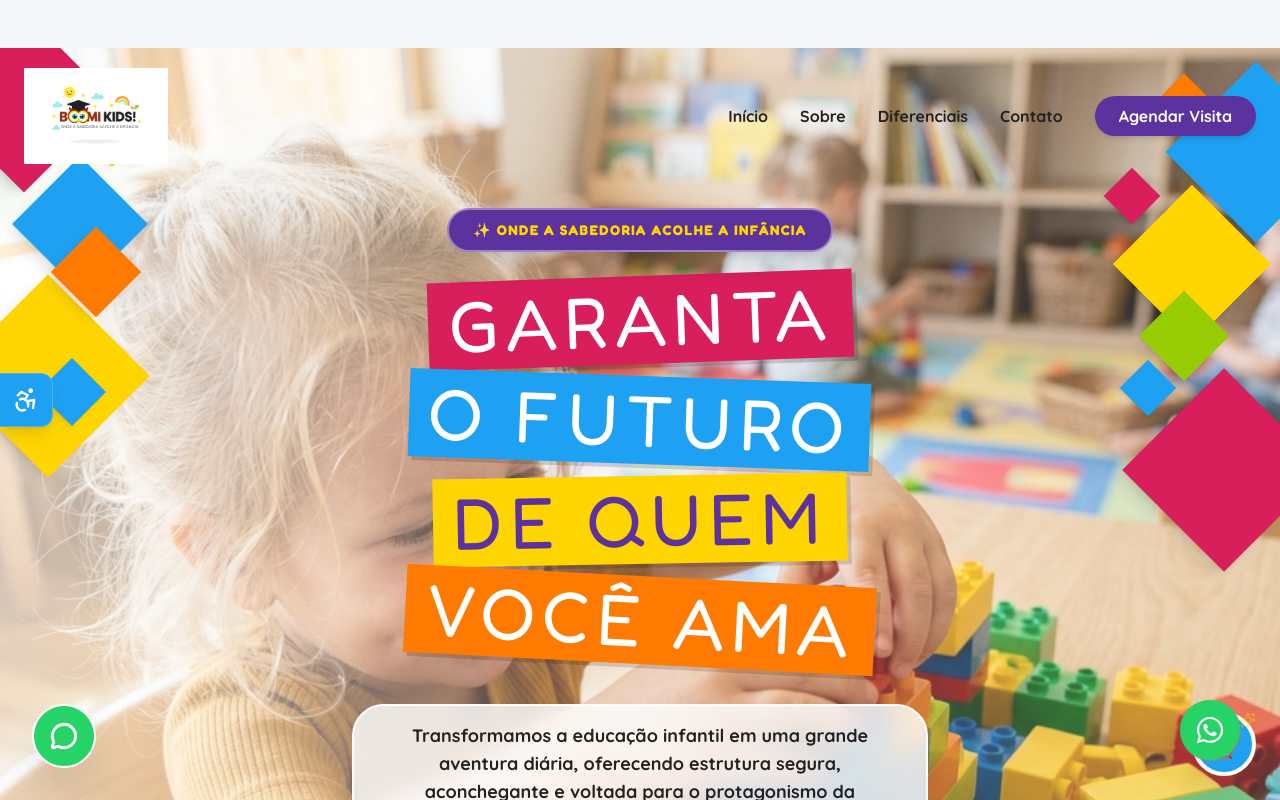
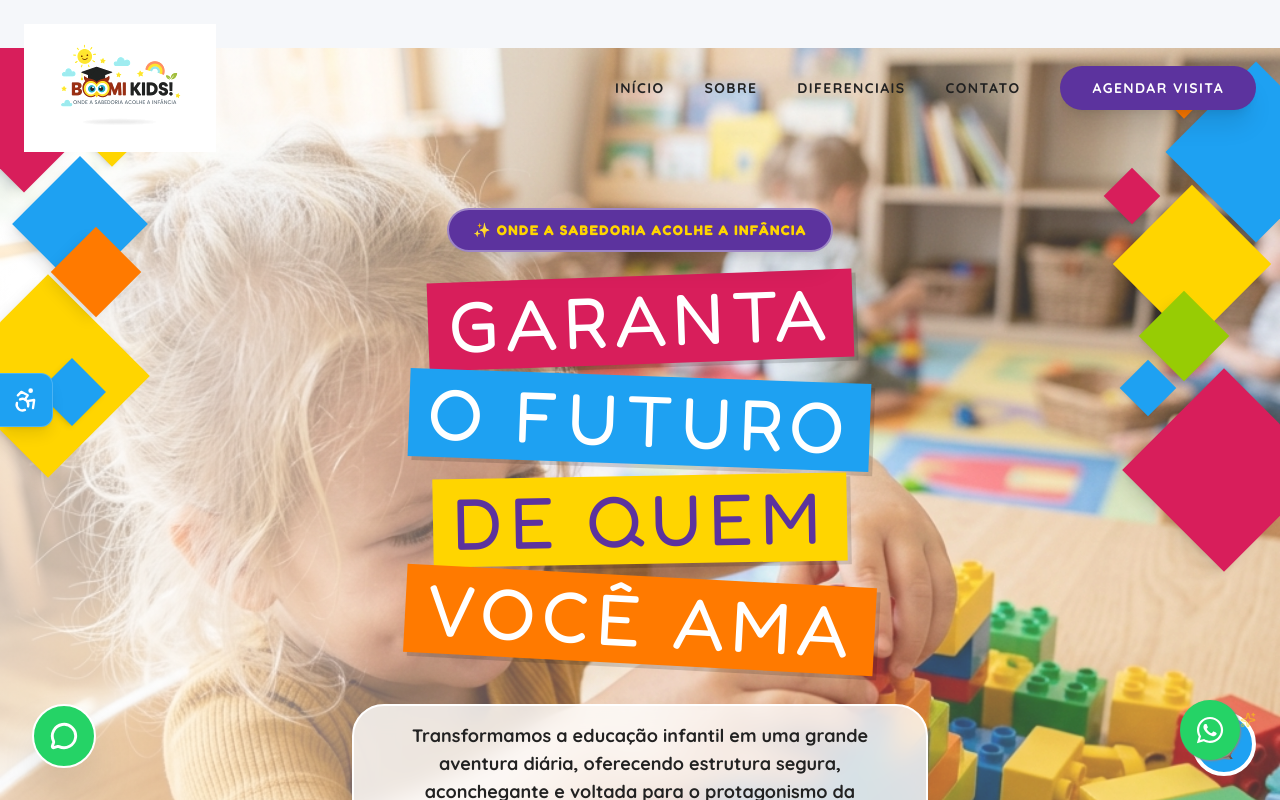
Before and after one commit to FerisReptilium/boomi-kids, a React (Vite) app: page / in a window 1280 px wide. Shown: the top 800 px of the page. Built offline with nearby package versions, Linux system fonts and the light colour scheme.

Commit message:
Update Header.jsx

```diff
--- a/src/components/Header.jsx
+++ b/src/components/Header.jsx
@@ -1,49 +1,52 @@
-import React, { useState, useEffect } from 'react';
+import React from 'react';
 import { motion } from 'framer-motion';
 
 const Header = () => {
-  const [isScrolled, setIsScrolled] = useState(false);
-
-  useEffect(() => {
-    const handleScroll = () => {
-      setIsScrolled(window.scrollY > 50);
-    };
-    window.addEventListener('scroll', handleScroll);
-    return () => window.removeEventListener('scroll', handleScroll);
-  }, []);
-
   return (
-    <header className={`fixed w-full z-50 transition-all duration-300 ${isScrolled ? 'bg-white/95 backdrop-blur-md shadow-lg py-3' : 'bg-transparent py-5'}`}>
+    // Mudamos de 'fixed' para 'absolute' para ele ficar parado no topo
+    <header className="absolute top-0 left-0 w-full z-50 py-6 bg-transparent">
       <div className="container mx-auto px-6 flex justify-between items-center">
 
-        {/* LOGO COM TRATAMENTO ESPECIAL */}
+        {/* LOGO BOOMI KIDS - TRATAMENTO PREMIUM E MAIOR */}
         <motion.div
-          initial={{ opacity: 0 }}
-          animate={{ opacity: 1 }}
+          initial={{ opacity: 0, y: -20 }}
+          animate={{ opacity: 1, y: 0 }}
           className="flex items-center"
         >
           <img
             src="/logo.png"
             alt="Logo Boomi Kids"
-            className={`transition-all duration-300 object-contain drop-shadow-md ${isScrolled ? 'h-16' : 'h-24'} hover:scale-110`}
-            style={{ filter: "contrast(1.1) brightness(1.05)" }} // Deixa a logo mais "viva"
+            className="h-28 md:h-32 object-contain hover:scale-105 transition-transform drop-shadow-[0_4px_6px_rgba(0,0,0,0.2)]"
+            style={{
+              filter: "contrast(1.1) brightness(1.05) saturate(1.1)",
+              imageRendering: "crisp-edges"
+            }}
           />
         </motion.div>
 
-        <nav className="hidden lg:flex items-center gap-8">
+        {/* NAVEGAÇÃO - MAIS NÍTIDA */}
+        <nav className="hidden lg:flex items-center gap-10">
           {['Início', 'Sobre', 'Diferenciais', 'Contato'].map((item) => (
             <a
               key={item}
               href={`#${item.toLowerCase()}`}
-              className={`font-bold transition-colors ${isScrolled ? 'text-brand-text hover:text-brand-purple' : 'text-brand-text hover:text-brand-purple'}`}
+              className="font-black text-brand-text uppercase text-sm tracking-widest hover:text-brand-purple transition-all relative group"
             >
               {item}
+              <span className="absolute -bottom-1 left-0 w-0 h-0.5 bg-brand-purple transition-all group-hover:w-full"></span>
             </a>
           ))}
-          <a href="#contact" className="bg-brand-purple text-white px-6 py-2 rounded-full font-bold hover:bg-opacity-90 transition-all shadow-md">
+
+          <motion.a
+            whileHover={{ scale: 1.05 }}
+            whileTap={{ scale: 0.95 }}
+            href="https://wa.me/5511919597811"
+            className="bg-brand-purple text-white px-8 py-3 rounded-full font-black uppercase text-sm tracking-widest shadow-xl hover:shadow-brand-purple/40 transition-all"
+          >
             Agendar Visita
-          </a>
+          </motion.a>
         </nav>
+
       </div>
     </header>
   );
```
